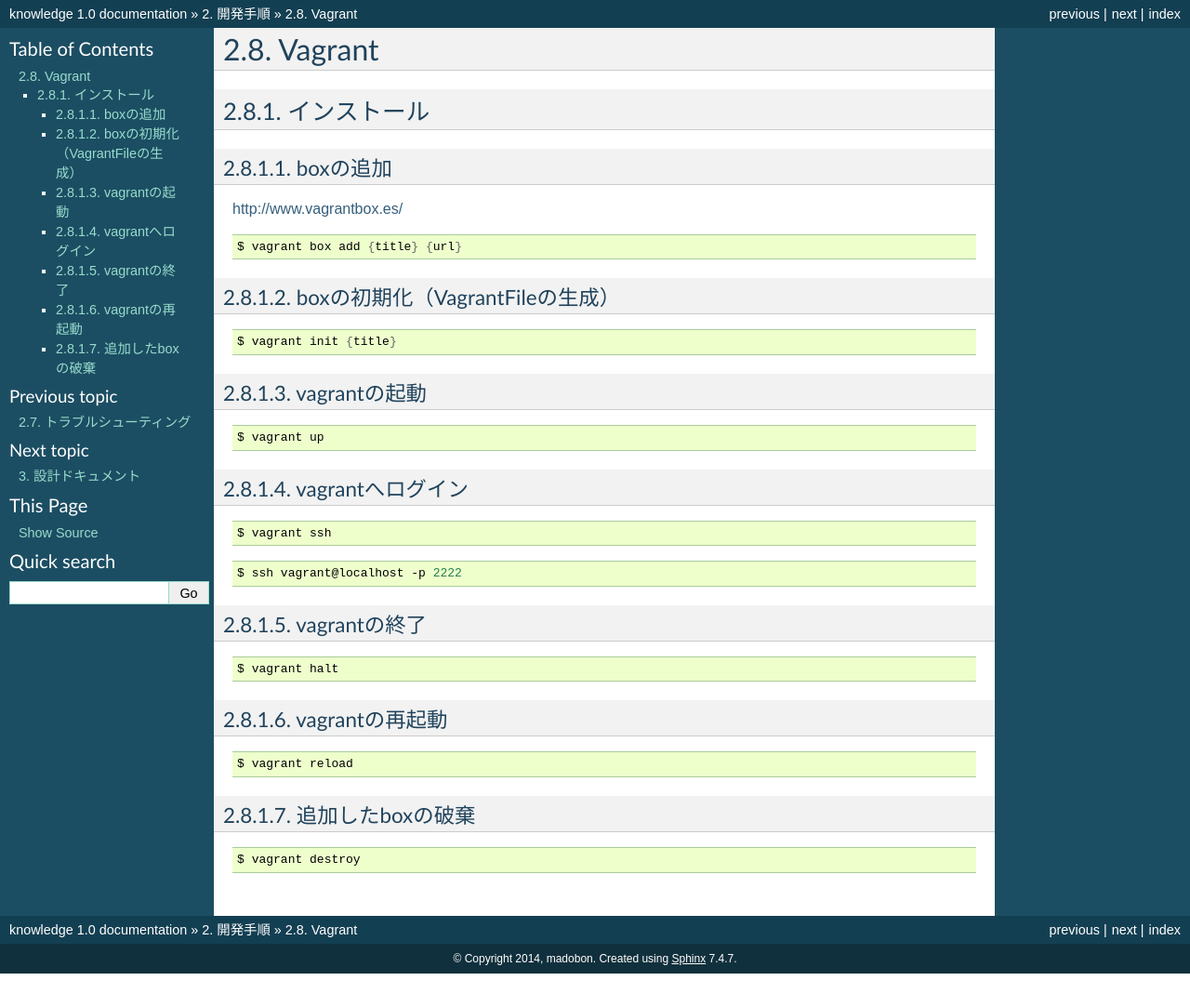
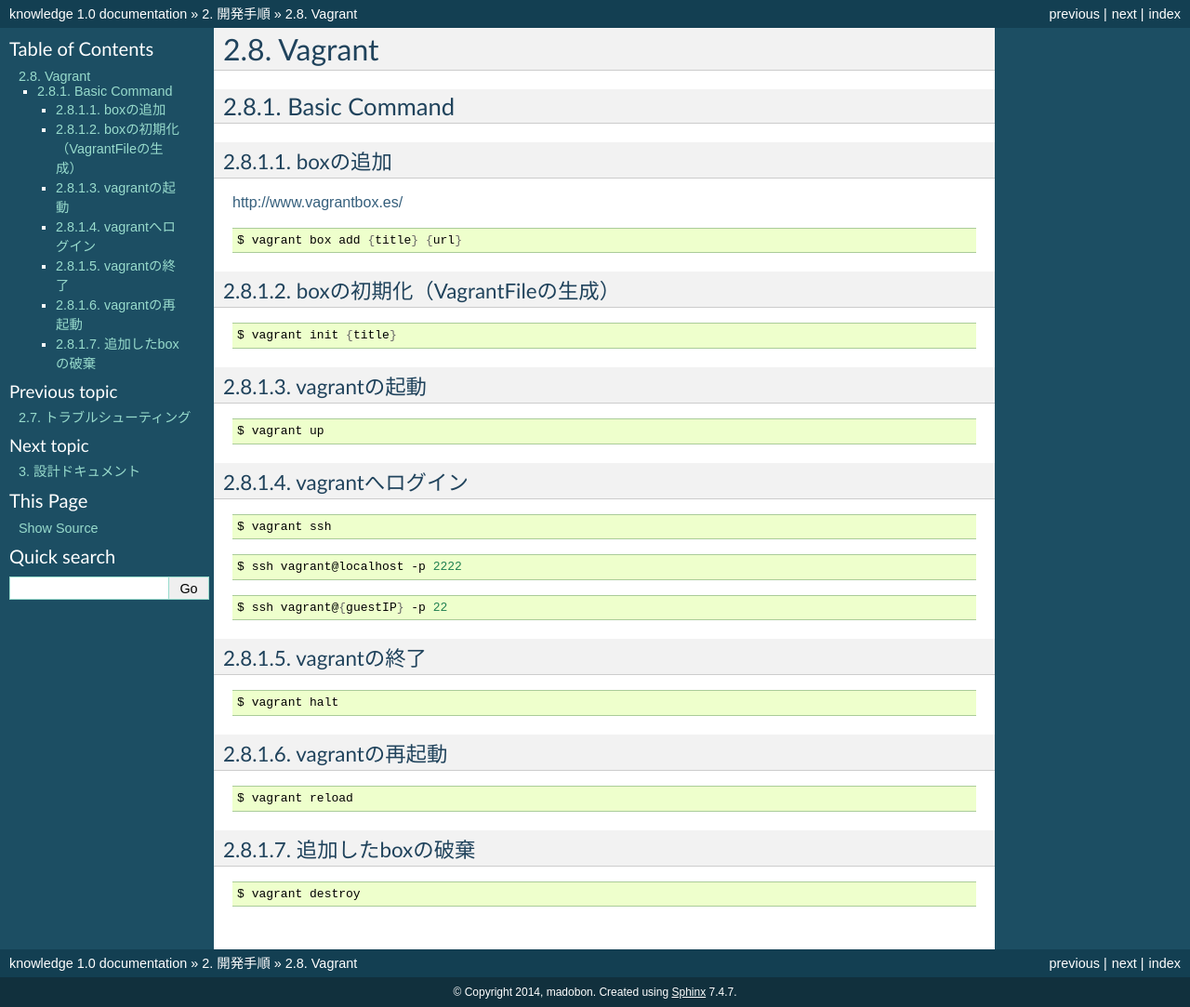
Before and after one commit to madobon/wiki, a Sphinx documentation site: the page built from source/development/vagrant/index.rst, in a window 1280 px wide. Shown: the whole page at 93% size. Built offline with Sphinx 7.4.7, drawn with Linux system fonts in a browser that asks for light colours; before the commit the page ends 1047 px from its top, so only the background shows below that.

Commit message:
Update index.rst

```diff
--- a/source/development/vagrant/index.rst
+++ b/source/development/vagrant/index.rst
@@ -2,7 +2,7 @@
 Vagrant
 ==========
 
-インストール
+Basic Command
 =================
 
 boxの追加
@@ -39,6 +39,10 @@ vagrantへログイン
 
     $ ssh vagrant@localhost -p 2222
 
+.. code-block:: bash
+
+    $ ssh vagrant@{guestIP} -p 22
+
 vagrantの終了
 ----------------------------------------
 
```
